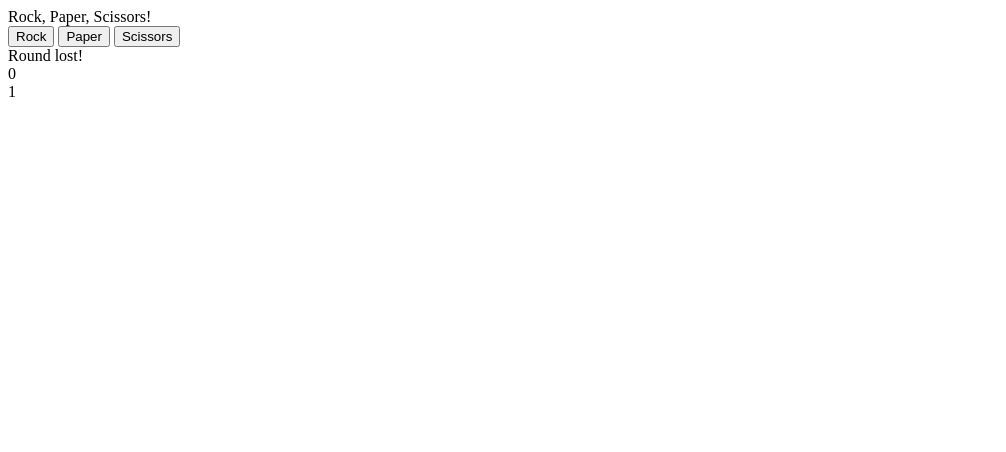
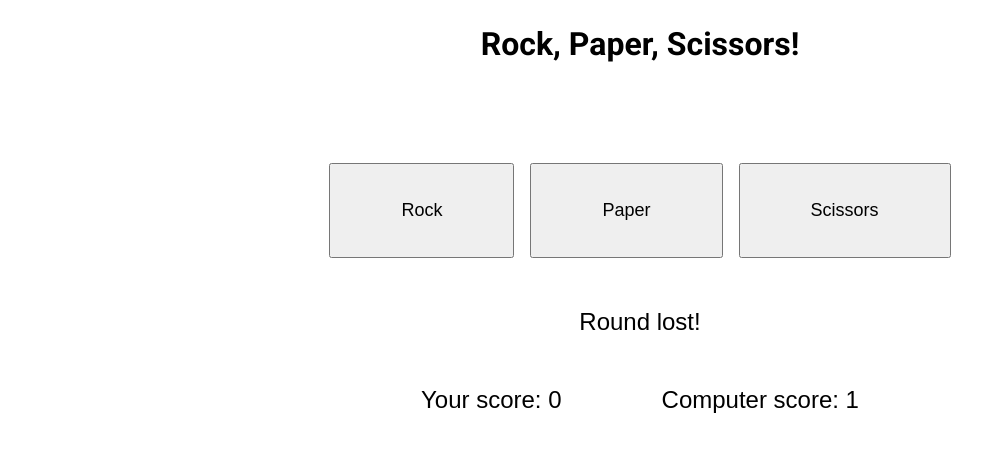
Before and after one commit to n-ill/rock-paper-scissors, a plain HTML site: page index.html in a window 1280 px wide. Both pictures are taken after a click on the button "Rock". Shown: the whole page, without its empty margins (0-1006 px from the left). Drawn offline with Linux system fonts and the light colour scheme.

Commit message:
styling added and buttons diable after someone wins

```diff
--- a/index.html
+++ b/index.html
@@ -1,12 +1,18 @@
 <!DOCTYPE html>
 <html lang="en">
+
 <head>
     <meta charset="UTF-8">
     <meta http-equiv="X-UA-Compatible" content="IE=edge">
     <meta name="viewport" content="width=device-width, initial-scale=1.0">
     <script src="myScript.js" defer></script>
+    <link rel="stylesheet" href="style.css">
+    <link rel="preconnect" href="https://fonts.googleapis.com">
+    <link rel="preconnect" href="https://fonts.gstatic.com" crossorigin>
+    <link href="https://fonts.googleapis.com/css2?family=Roboto:wght@700&display=swap" rel="stylesheet">
     <title>Document</title>
 </head>
+
 <body>
     <div class="title">Rock, Paper, Scissors!</div>
 
@@ -18,9 +24,12 @@
 
     <div class="round-result"></div>
 
-    <div class="player-score"></div>
-    <div class="cpu-score"></div>
+    <div class="scores">
+        <div class="player-score"></div>
+        <div class="cpu-score"></div>
+    </div>
 
     <div class="winner-msg"></div>
 </body>
+
 </html>
--- a/myScript.js
+++ b/myScript.js
@@ -122,8 +122,8 @@ function updateScore() {
     const pScore = document.querySelector('.player-score');
     const cScore = document.querySelector('.cpu-score');
 
-    pScore.textContent = playerScore;
-    cScore.textContent = cpuScore;
+    pScore.textContent = `Your score: ${playerScore}`;
+    cScore.textContent = `Computer score: ${cpuScore}`;
 
     checkWinner();
 }
--- /dev/null
+++ b/style.css
@@ -0,0 +1,36 @@
+html {
+    font-family: Arial, Helvetica, sans-serif;
+}
+
+.title {
+    text-align: center;
+    font-family: roboto;
+    font-size: 32px;
+    margin: 25px 0px 100px;
+}
+
+.buttons {
+    display: flex;
+    gap: 16px;
+    justify-content: center;
+    margin-bottom: 50px;
+}
+
+.buttons > button {
+    padding: 35px 70px;
+    font-size: 18px;
+}
+
+.round-result, .winner-msg {
+    font-size: 24px;
+    text-align: center;
+    margin-bottom: 50px;
+}
+
+.scores {
+    font-size: 24px;
+    display: flex;
+    justify-content: center;
+    gap: 100px;
+    margin-bottom: 50px;
+}
```
